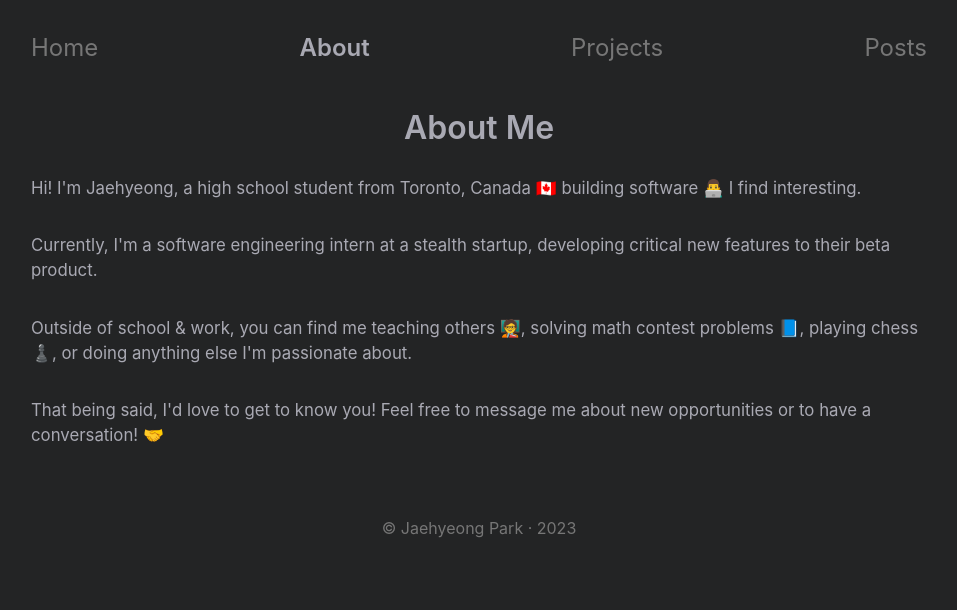
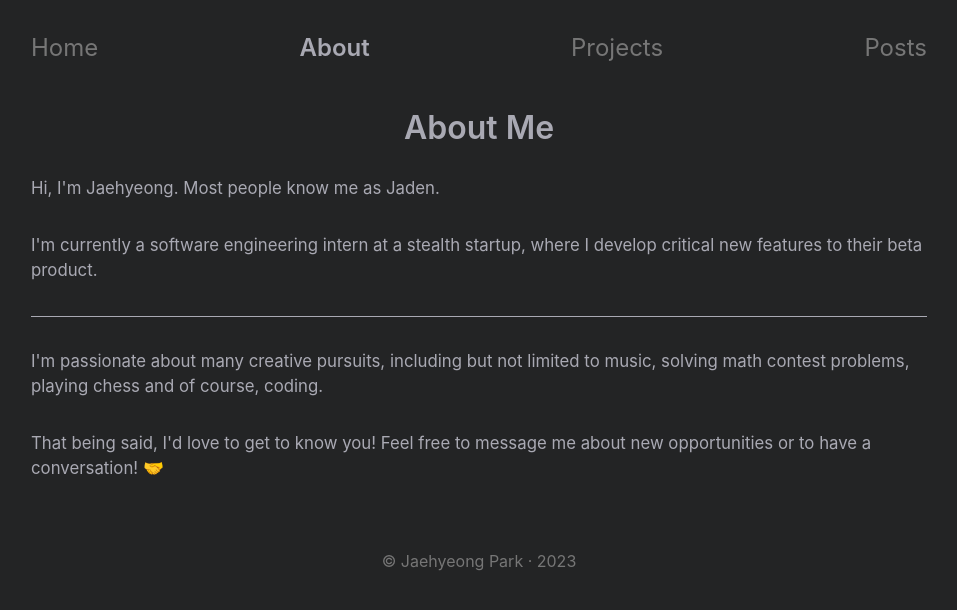
Before and after one commit to JaehyeongPark06/Personal-Site, a Next.js app: page /about in a window 1280 px wide. Shown: the top 610 px of the page, without its empty margins (161-1118 px from the left). Built offline with nearby package versions, Linux system fonts and the light colour scheme.

Commit message:
About me change

```diff
--- a/components/home.tsx
+++ b/components/home.tsx
@@ -22,7 +22,7 @@ export function Identify(): JSX.Element {
             Jaehyeong Park
           </h1>
           <h2 className="font-normal text-gray-200 mt-0.25 sm:text-[1.15rem]">
-            Software Developer
+            Software Engineer
           </h2>
           <div className="flex flex-row justify-center mt-5 text-gray-200">
             <a
--- a/components/me.tsx
+++ b/components/me.tsx
@@ -5,17 +5,17 @@ export function AboutMe(): JSX.Element {
         About Me
       </h1>
       <p className="font-normal mt-4 mb-8 text-gray-200 sm:text-[1.05rem] 2xl:text-[1rem]">
-        Hi! I'm Jaehyeong, a high school student from Toronto, Canada 🇨🇦
-        building software 👨‍💻 I find interesting.
+        Hi, I'm Jaehyeong. Most people know me as Jaden.
       </p>
       <p className="font-normal mt-4 mb-8 text-gray-200 sm:text-[1.05rem] 2xl:text-[1rem]">
-        Currently, I'm a software engineering intern at a stealth startup,
-        developing critical new features to their beta product.
+        I'm currently a software engineering intern at a stealth startup, where
+        I develop critical new features to their beta product.
       </p>
-      <p className="font-normal mt-4 mb-8 text-gray-200 sm:text-[1.05rem] 2xl:text-[1rem]">
-        Outside of school & work, you can find me teaching others 🧑‍🏫, solving
-        math contest problems 📘, playing chess ♟️, or doing anything else
-        I&apos;m passionate about.
+      <hr />
+      <p className="font-normal mt-8 mb-8 text-gray-200 sm:text-[1.05rem] 2xl:text-[1rem]">
+        I'm passionate about many creative pursuits, including but not limited
+        to music, solving math contest problems, playing chess and of course,
+        coding.
       </p>
       <p className="font-normal mt-4 mb-8 text-gray-200 sm:text-[1.05rem] 2xl:text-[1rem]">
         That being said, I'd love to get to know you! Feel free to message me
```
